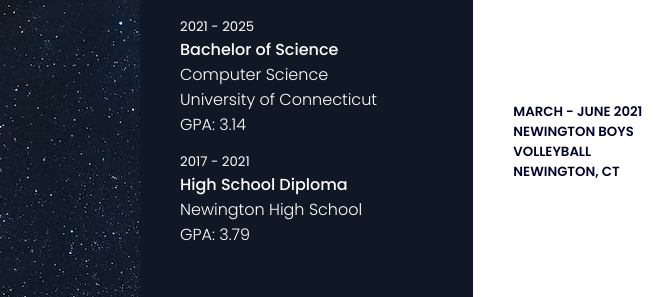
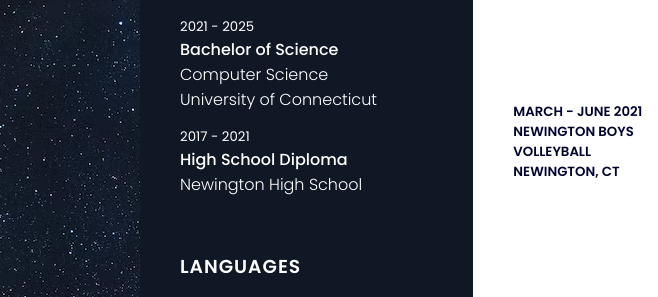
Before and after one commit to jbacl/ResumeWebsite, a plain HTML site: page index.html in a window 1280 px wide. Shown: the part 828-1125 px from the top of the page, 0-658 px from the left. Drawn offline with Linux system fonts and the light colour scheme; files that its build step writes are made by us from their sources; files whose address does not match are found by name.

Commit message:
Update index.html

```diff
--- a/index.html
+++ b/index.html
@@ -54,13 +54,11 @@
                         <h4> Bachelor of Science</h4>
                         <h4> Computer Science</h4>
                         <h4> University of Connecticut</h4>
-                        <h4> GPA: 3.14</h4>
                     </li>
                     <li>
                         <h5>2017 - 2021</h5>
                         <h4> High School Diploma</h4>
                         <h4> Newington High School</h4>
-                        <h4> GPA: 3.79</h4>
                     </li>
                 </ul>
             </div>
```
